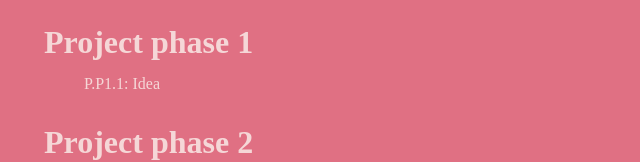
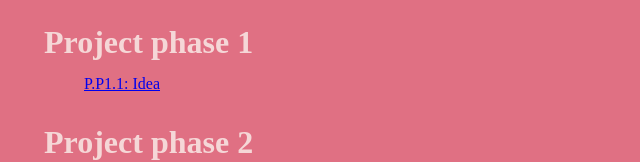
Before and after one commit to ttrobi99/avt415_s23, a plain HTML site: page index.html in a window 1280 px wide. Shown: the part 737-899 px from the top of the page, without its empty margins (6-646 px from the left). Drawn offline with Linux system fonts and the light colour scheme; a web font is replaced by a local one.

Commit message:
Link project

```diff
--- a/index.html
+++ b/index.html
@@ -22,7 +22,7 @@
 		<h2>Project</h2>
 			<dl>
 				<dt>Project phase 1</dt>
-			<dd>P.P1.1: Idea</dd>
+			<dd><a href="file:///Users/tionarobinson/Documents/Repository/avt415_s23/tiona_avt415%20/project/index.html">P.P1.1: Idea</a></dd>
 			<dd></dd>
 			</dl>
 			<dl>
```
